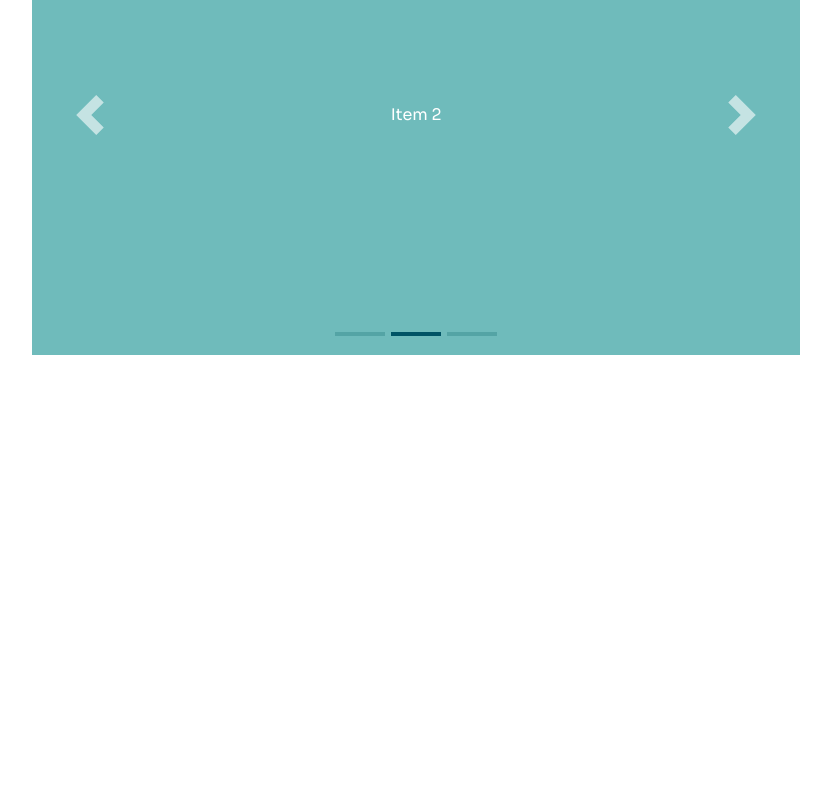
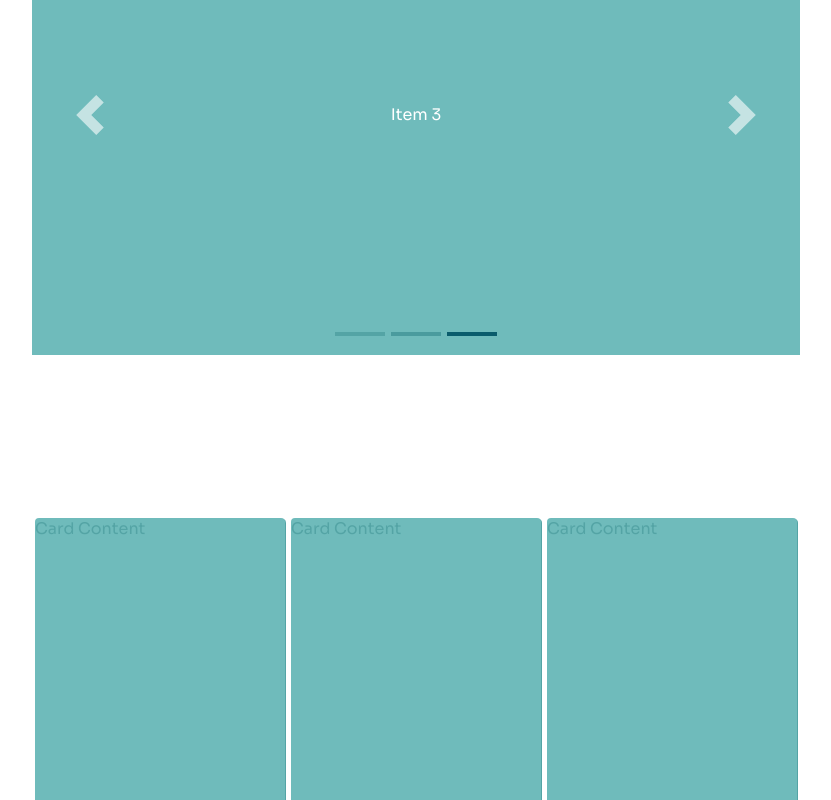
Before and after one commit to Ziyang-98/my-website-2.0, a React (Create React App) app: page / in a window 1280 px wide. Shown: the part 2000-2800 px from the top of the page, without its empty margins (224-1055 px from the left). Before the commit the page ends 2544 px from the top, so only its background shows below. Built offline with nearby package versions, Linux system fonts and the light colour scheme.

Commit message:
feat: init projects section with grid and card items

```diff
--- a/src/App.js
+++ b/src/App.js
@@ -3,6 +3,7 @@ import Home from "sections/home";
 import About from "sections/about";
 import Portfolio from "sections/portfolio";
 import useScroll from "hooks/useScroll";
+import Projects from "sections/projects";
 
 function App() {
   const {
@@ -21,6 +22,7 @@ function App() {
           scrollIntoPortfolioSection={scrollIntoPortfolioSection}
         />
         <Portfolio portfolioSectionRef={portfolioSectionRef} />
+        <Projects />
       </div>
     </div>
   );
--- /dev/null
+++ b/src/sections/projects/components/project-card/index.js
@@ -0,0 +1,8 @@
+import React from "react";
+import styles from "./index.module.scss";
+
+export default function ProjectCard({ className, content }) {
+  return (
+    <div className={`${className} ${styles["project-card"]}`}>Card Content</div>
+  );
+}
--- /dev/null
+++ b/src/sections/projects/components/project-card/index.module.scss
@@ -0,0 +1,10 @@
+@import "styles/theme";
+
+.project-card {
+  height: 300px;
+  width: 250px;
+  // border: solid;
+  border-radius: 4px;
+  background-color: $secondary-light;
+  box-shadow: 1px 1px $primary-light;
+}
--- a/src/sections/projects/index.js
+++ b/src/sections/projects/index.js
@@ -0,0 +1,17 @@
+import React from "react";
+import styles from "./index.module.scss";
+import ProjectCard from "./components/project-card";
+
+const content = [1, 2, 3, 4, 5, 6, 7];
+
+export default function Projects() {
+  return (
+    <div className={styles["projects-section"]}>
+      <div className={styles["grid-container"]}>
+        {content.map((c, i) => (
+          <ProjectCard key={i} className={styles["grid-item"]} content={c} />
+        ))}
+      </div>
+    </div>
+  );
+}
--- /dev/null
+++ b/src/sections/projects/index.module.scss
@@ -0,0 +1,20 @@
+@import "styles/theme";
+
+.projects-section {
+  display: flex;
+  justify-content: center;
+  align-items: center;
+  flex-direction: column;
+  width: 100vw;
+  height: 100vh;
+  padding: 2rem 0;
+}
+
+.grid-container {
+  display: inline-grid;
+  justify-content: center;
+  justify-items: center;
+  grid-template-columns: repeat(3, 1fr);
+  row-gap: 5%;
+  width: 60%;
+}
```
